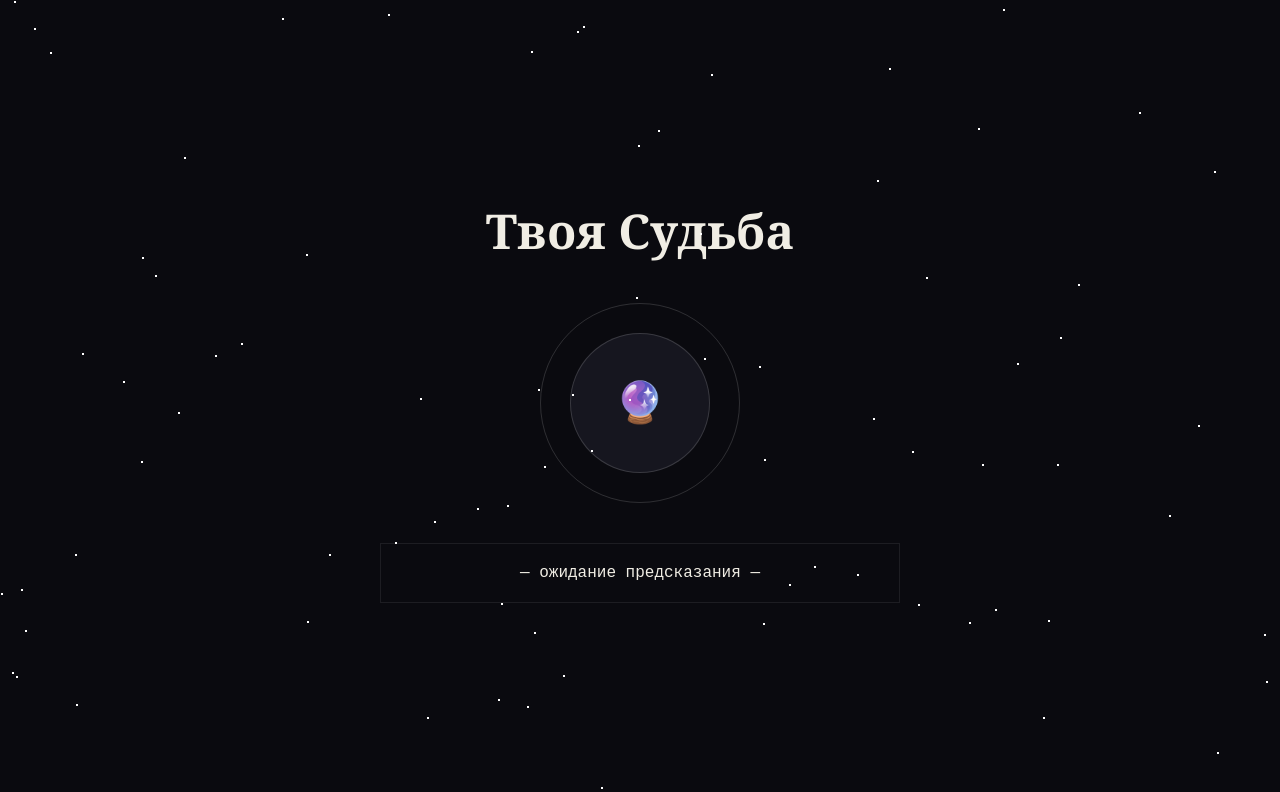
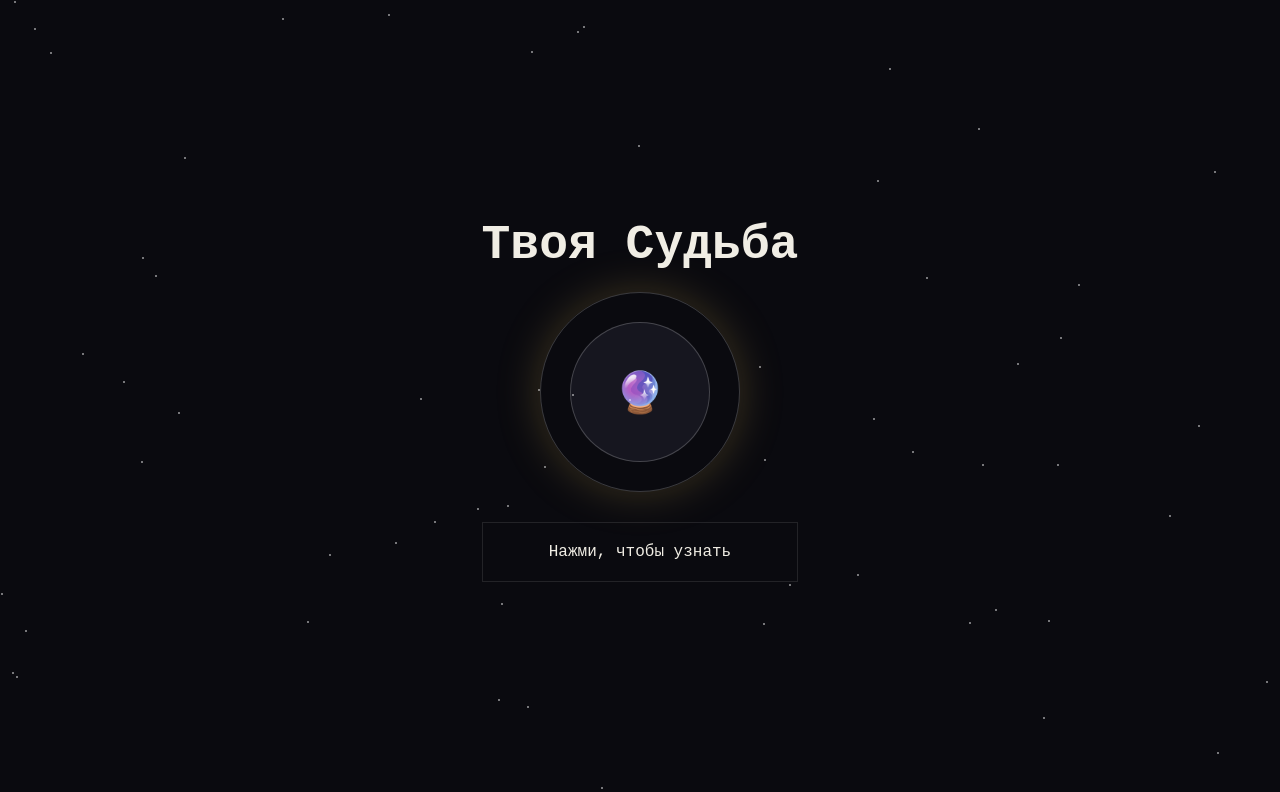
Before and after one commit to xatv0111-lang/Your-destiny, a plain HTML site: page index.html in a window 1280 px wide. Drawn offline with Linux system fonts and the light colour scheme.

Commit message:
Update index.html

```diff
--- a/index.html
+++ b/index.html
@@ -5,24 +5,17 @@
 <meta name="viewport" content="width=device-width, initial-scale=1.0">
 <title>Генератор Судьбы</title>
 
+<!-- VK Bridge -->
 <script src="https://unpkg.com/@vkontakte/vk-bridge/dist/browser.min.js"></script>
 
 <style>
-/* ===== ТВОЙ ОРИГИНАЛЬНЫЙ СТИЛЬ ===== */
 *, *::before, *::after { box-sizing: border-box; margin: 0; padding: 0; }
 
 :root {
   --bg: #0a0a0f;
-  --bg2: #111118;
   --card: #16161f;
-  --border: rgba(255,255,255,0.08);
-  --border2: rgba(255,255,255,0.15);
   --gold: #c9a84c;
-  --gold2: #e8c96e;
-  --gold-dim: rgba(201,168,76,0.15);
   --text: #f0ede4;
-  --muted: rgba(240,237,228,0.5);
-  --faint: rgba(240,237,228,0.25);
 }
 
 body {
@@ -33,42 +26,59 @@ body {
   display: flex;
   align-items: center;
   justify-content: center;
+  overflow: hidden;
 }
 
 .wrap {
-  width: 100%;
-  max-width: 520px;
   text-align: center;
 }
 
 h1 {
-  font-family: Georgia, serif;
   font-size: 3rem;
+  margin-bottom: 20px;
 }
 
 .orb-ring {
-  width: 200px; height: 200px;
+  width: 200px;
+  height: 200px;
   border-radius: 50%;
-  border: 1px solid var(--border2);
-  margin: 40px auto;
+  border: 1px solid rgba(255,255,255,0.2);
   display: flex;
   align-items: center;
   justify-content: center;
+  margin: auto;
+  animation: pulse 4s infinite;
+}
+
+@keyframes pulse {
+  0%,100% { box-shadow: 0 0 20px rgba(201,168,76,0.1); }
+  50% { box-shadow: 0 0 50px rgba(201,168,76,0.3); }
 }
 
 .orb-btn {
-  width: 140px; height: 140px;
+  width: 140px;
+  height: 140px;
   border-radius: 50%;
   background: var(--card);
-  border: 1px solid var(--border2);
+  border: 1px solid rgba(255,255,255,0.2);
+  font-size: 40px;
   cursor: pointer;
-  font-size: 40px;
 }
 
-.result-box {
-  margin-top: 20px;
+.result {
+  margin-top: 30px;
   padding: 20px;
-  border: 1px solid var(--border);
+  border: 1px solid rgba(255,255,255,0.1);
+}
+
+/* звезды */
+.star {
+  position: fixed;
+  width: 2px;
+  height: 2px;
+  background: white;
+  border-radius: 50%;
+  opacity: 0.6;
 }
 </style>
 </head>
@@ -82,28 +92,34 @@ h1 {
     <button class="orb-btn" onclick="reveal()">🔮</button>
   </div>
 
-  <div class="result-box" id="result">
-    — ожидание предсказания —
+  <div class="result" id="result">
+    Нажми, чтобы узнать
   </div>
 </div>
 
 <script>
-/* ===== VK INIT (ИСПРАВЛЕНО) ===== */
+/* =====================
+   VK INIT (НЕ ЗАВИСАЕТ)
+===================== */
 try {
-  if (typeof vkBridge !== 'undefined') {
+  if (window.vkBridge) {
     vkBridge.send('VKWebAppInit')
-      .then(() => console.log('VK Mini App initialized'))
-      .catch(console.error);
+      .then(() => console.log('VK OK'))
+      .catch(() => console.log('VK fail'));
   }
-} catch (e) {}
+} catch (e) {
+  console.log('VK skipped');
+}
 
-/* ===== ТВОЯ ЛОГИКА ===== */
+/* =====================
+   ЛОГИКА
+===================== */
 const fates = [
-  "Тебя ждёт неожиданный поворот",
-  "Сегодня всё сложится удачно",
-  "Кто-то думает о тебе",
-  "Лучше отдохни сегодня",
-  "Сюрприз уже близко"
+  "Тебя ждёт неожиданный поворот 🔥",
+  "Сегодня всё сложится удачно 🍀",
+  "Кто-то думает о тебе ❤️",
+  "Лучше отдохни сегодня 😴",
+  "Сюрприз уже близко 🎁"
 ];
 
 function reveal() {
@@ -111,25 +127,17 @@ function reveal() {
   el.innerText = fates[Math.floor(Math.random() * fates.length)];
 }
 
-/* ===== ЗВЁЗДЫ ===== */
-const stars = document.createElement('div');
-stars.style.position = 'fixed';
-stars.style.inset = 0;
-stars.style.pointerEvents = 'none';
-document.body.appendChild(stars);
-
-for (let i = 0; i < 80; i++) {
+/* =====================
+   ЗВЁЗДЫ (без ошибок)
+===================== */
+for (let i = 0; i < 60; i++) {
   const s = document.createElement('div');
-  s.style.position = 'absolute';
-  s.style.width = '2px';
-  s.style.height = '2px';
-  s.style.background = 'white';
+  s.className = 'star';
   s.style.left = Math.random() * 100 + '%';
   s.style.top = Math.random() * 100 + '%';
-  stars.appendChild(s);
+  document.body.appendChild(s);
 }
 </script>
 
 </body>
 </html>
-</html>
```
